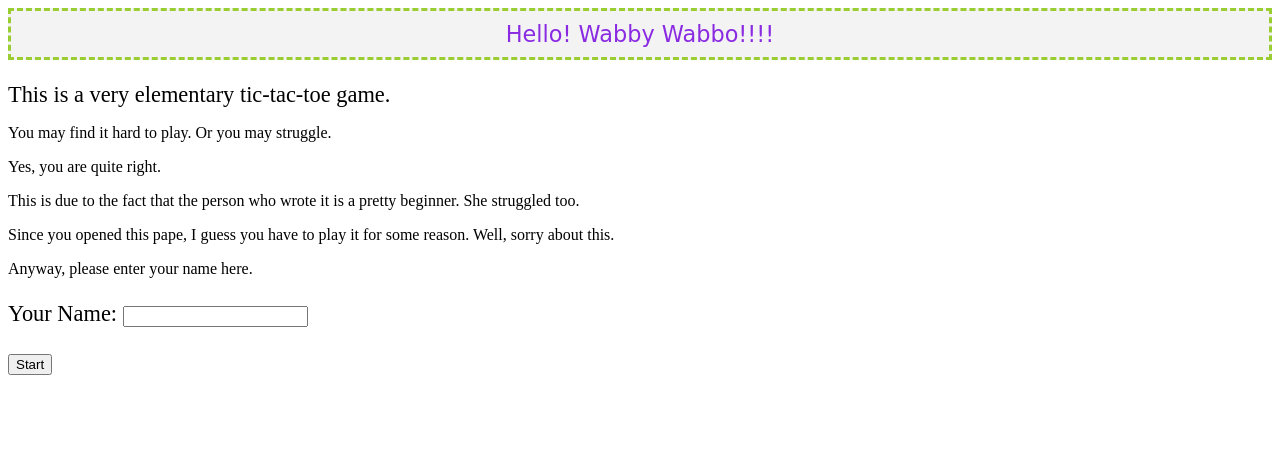
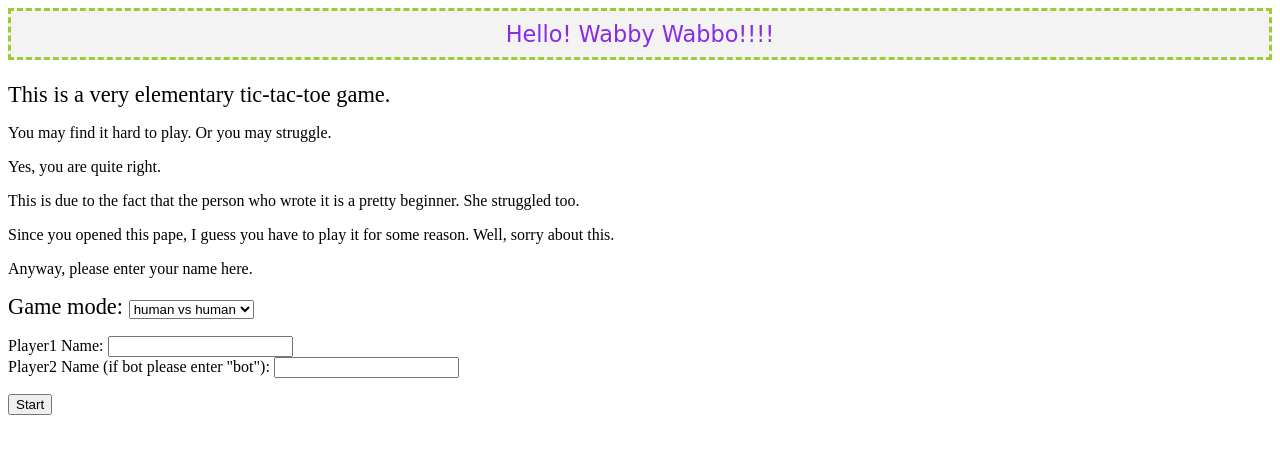
Before and after one commit to linda27huang/tictactoe, a Flask app: page / in a window 1280 px wide. Shown: the top 454 px of the page. Run offline with Flask 2, Linux system fonts and the light colour scheme.

Commit message:
final tictactoe

```diff
--- a/server_startgame.py
+++ b/server_startgame.py
@@ -1,5 +1,9 @@
 from flask import Flask
 from flask import render_template
+from flask import request
+from logic_1218 import Game
+import time
+import pandas as pd
 
 app = Flask(__name__)
 
@@ -7,5 +11,18 @@ app = Flask(__name__)
 def index():
     return render_template('index.html')
 
+@app.route("/play")
+def play():
+    print("Initializing game...")
+    global game, last_time
+    game = Game
+    last_time = time.time()
+    if request.args.get('playmode') == 'humanhuman':
+        game = Game(game_mode=request.args.get('playmode'), start_first=True, player_names=[request.args.get('player1'), request.args.get('player2')])
+        return render_template('play.html', player1=request.args.get('player1'), player2=request.args.get('player2'))
+    elif request.args.get('playmode') == 'humanbot':
+        game = Game(game_mode=request.args.get('playmode'), bot_type=request.args.get('botmode2'), start_first=True, player_names=[request.args.get('player1')])
+        return render_template('play.html', player1=request.args.get('player1'), player2=request.args.get('botmode2') + 'Bot')
+
 if __name__ == '__main__':
     app.run(debug=True)
--- a/templates/index.html
+++ b/templates/index.html
@@ -25,9 +25,19 @@
         </div>
     <form>
         <div class="important">
+            <label for="playmode" class="gamemode-label">Game mode:</label>
+            <select name="playmode" id="playmode">
+                <option value="humanhuman">human vs human</option>
+                <option value="humanbot">human vs bot</option>
+            </select>
+         </div>
         <p>
-            <label> Your Name:
+            <label> Player1 Name:
                 <input name="player1"/>
+            </label>
+            <br>
+            <label> Player2 Name (if bot please enter "bot"):
+                <input name="player2"/>
             </label>
         </p>
             <button type="submit">Start</button>
--- a/templates/play.html
+++ b/templates/play.html
@@ -1,4 +1,4 @@
-<link rel="stylesheet" href="style.css">
+<link rel="stylesheet" href="/styles/style.css">
 <h1>Tic Tac Toe</h1>
 <table>
   <tr>
```
Also changed, not shown: styles/style.css (renamed from style.css), 1 other file.
